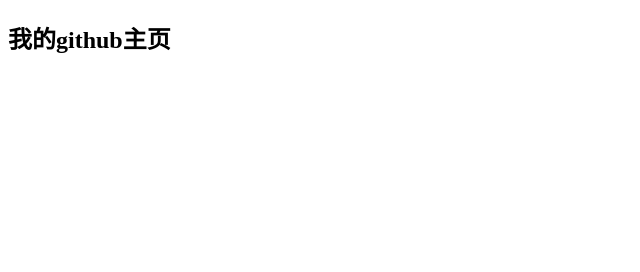
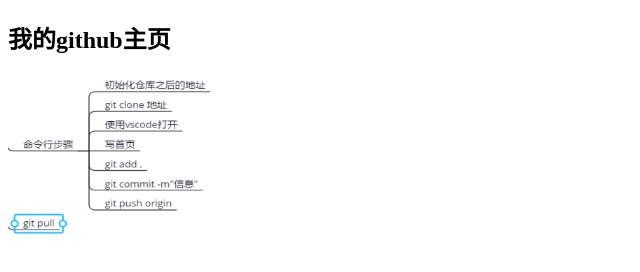
Before and after one commit to dalaiangel/dalaiangel.github.io, a plain HTML site: page index.html in a window 1280 px wide. Shown: the whole page, without its empty margins (0-640 px from the left). Drawn offline with Linux system fonts and the light colour scheme.

Commit message:
上传了一张图片

```diff
--- a/index.html
+++ b/index.html
@@ -8,5 +8,6 @@
 </head>
 <body>
     <h2>我的github主页</h2>
+    <img src="./img/github部署静态网页.png" alt="">
 </body>
 </html>
```
Also changed, not shown: img/github部署静态网页.png (added).
